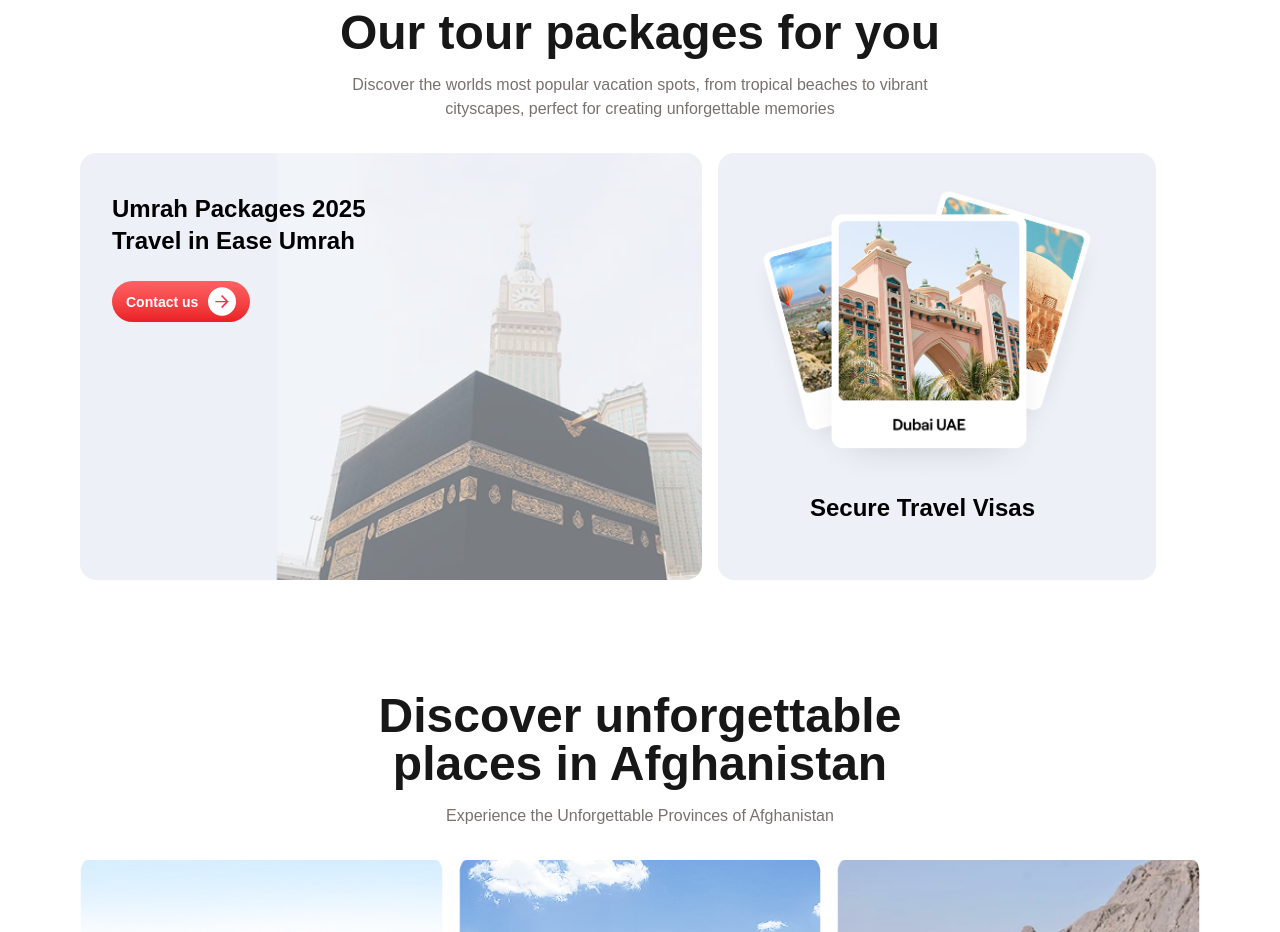
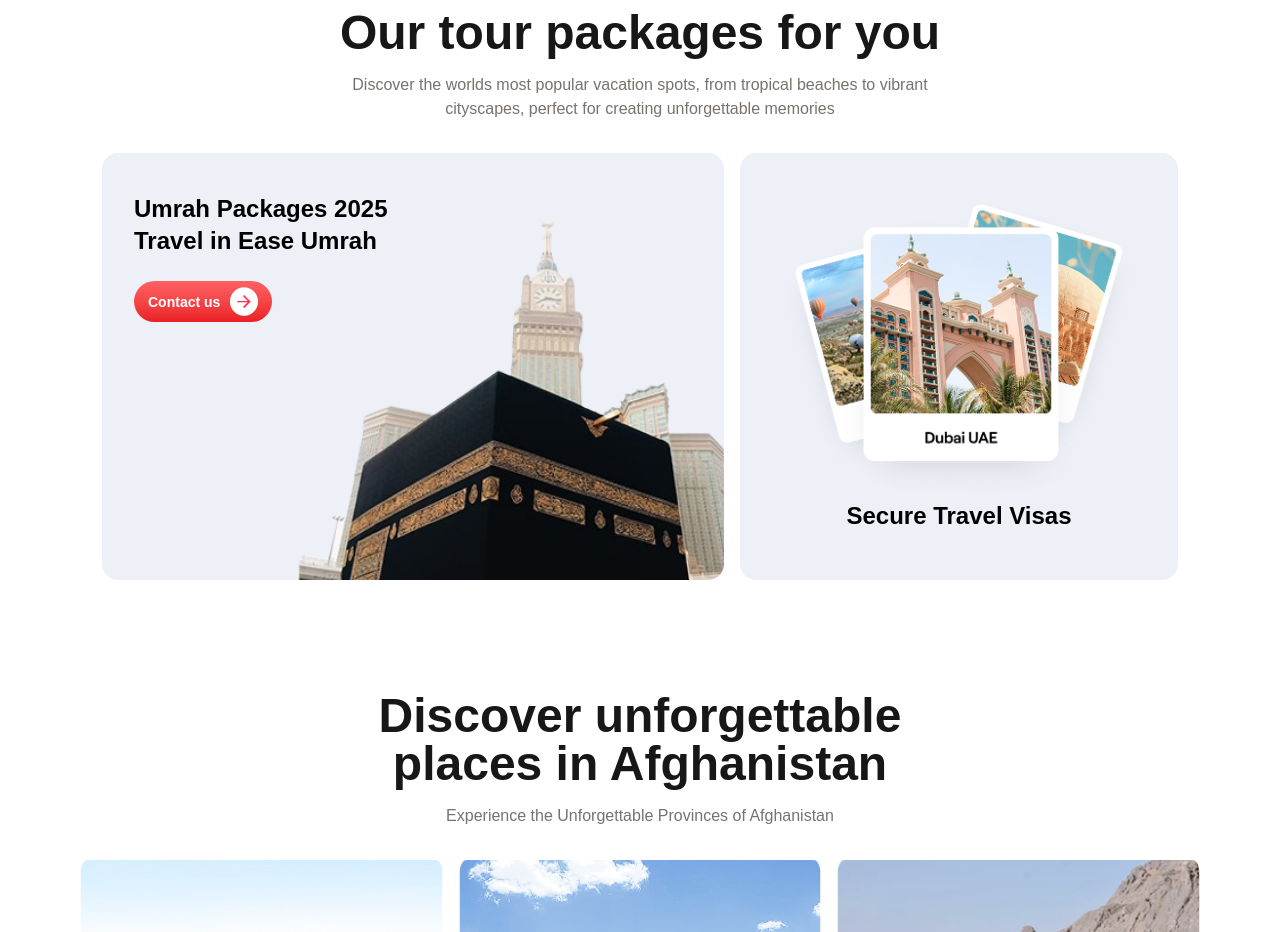
Before and after one commit to said-yousuf/wakhan-trails, a Next.js app: page / in a window 1280 px wide. Shown: the part 2720-3652 px from the top of the page. Built offline with nearby package versions, Linux system fonts and the light colour scheme.

Commit message:
fix: improve layout and centering in Packages component

```diff
--- a/app/components/Packages.tsx
+++ b/app/components/Packages.tsx
@@ -14,7 +14,7 @@ export const Packages = () => {
 
       {/* Container for the package cards */}
       <div className="container mx-auto ">
-        <div className="flex gap-4 flex-col md:flex-row">
+        <div className="flex gap-4 flex-col md:flex-row md:justify-center">
           <div className="flex justify-center ">
             <div className="relative bg-[#EDF0F7] rounded-2xl w-full md:w-[622px] h-[427px] overflow-hidden transform transition-transform duration-300 hover:-translate-y-2">
               {/* Text Overlay */}
@@ -38,23 +38,23 @@ export const Packages = () => {
                   alt="Kaaba"
                   layout="fill"
                   objectFit="cover"
-                  className="opacity-50 transform scale-110"
+                  className="transform scale-110 "
                 />
               </div>
             </div>
           </div>
 
-          <div className="flex justify-center ">
-            <div className="relative bg-[#EDF0F7] rounded-2xl w-[438px] h-[427px] overflow-hidden transform transition-transform duration-300 hover:-translate-y-2">
+          <div className="flex justify-center">
+            <div className="relative bg-[#EDF0F7] rounded-2xl w-full md:w-[438px] h-[427px] overflow-hidden transform transition-transform duration-300 hover:-translate-y-2">
               {/* Text Overlay */}
-              <div className="absolute bottom-10  left-23 z-10 text-left">
+              <div className="absolute bottom-8 left-1/2 transform -translate-x-1/2 z-10 text-center w-3xs">
                 <h2 className="text-2xl font-bold text-black mb-4">
                   Secure Travel Visas <br />
                 </h2>
               </div>
 
               {/* Image Container */}
-              <div className="absolute inset-0 top-10 left-10">
+              <div className="absolute inset-0 bottom-10 flex items-center justify-center">
                 <Image
                   src="/images/package-picture.png"
                   alt="Package"
```
Also changed, not shown: public/images/umra.png.
